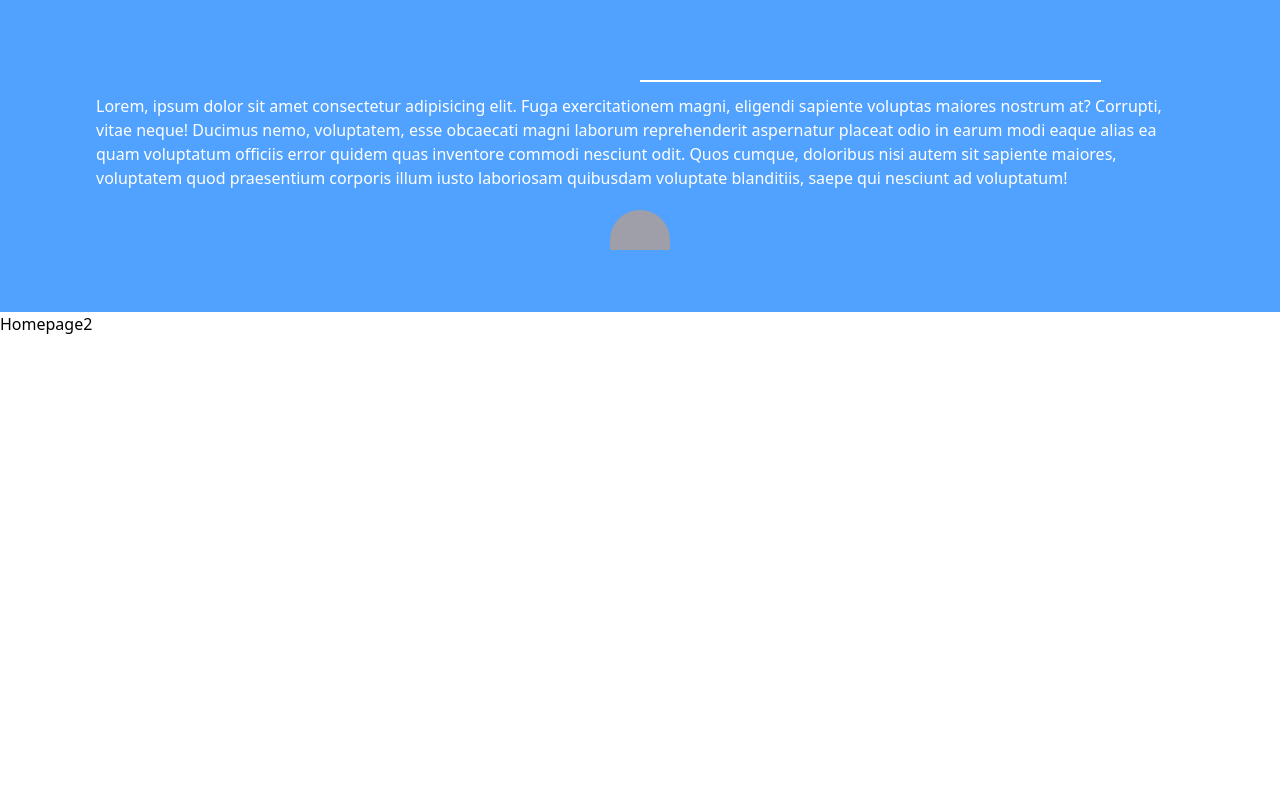
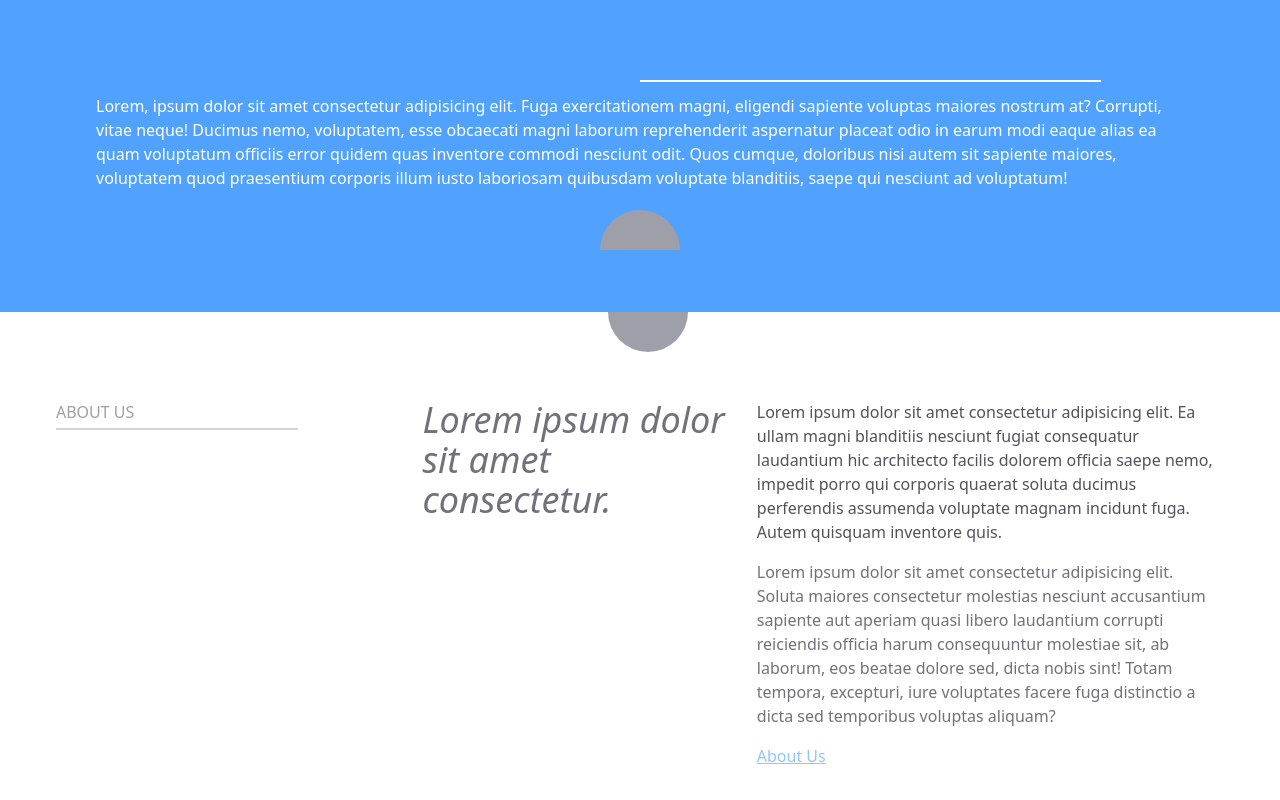
Before and after one commit to abhishekkuldeep/Design1, a React (Vite) app: page / in a window 1280 px wide. Shown: the part 488-1288 px from the top of the page. Before the commit the page ends 878 px from the top, so only its background shows below. Built offline with nearby package versions, Linux system fonts and the light colour scheme.

Commit message:
Add Homepage2

```diff
--- a/src/Button.jsx
+++ b/src/Button.jsx
@@ -1,5 +1,3 @@
-import React from 'react'
-
 function Button({message}) {
   return (
     <div>
--- a/src/Homepage.jsx
+++ b/src/Homepage.jsx
@@ -34,7 +34,7 @@ function Homepage() {
       </div>
 
       <div className='w-full h-1/4 flex align-bottom justify-center mt-5'>
-        <p className='h-10 w-15 bg-zinc-400 rounded-t-full'></p>
+        <p className='h-10 w-20 bg-zinc-400 rounded-t-full'></p>
 
       </div>
 
--- a/src/Homepage2.jsx
+++ b/src/Homepage2.jsx
@@ -2,7 +2,40 @@ import React from 'react'
 
 function Homepage2() {
   return (
-    <div>Homepage2</div>
+    <>
+    <div className='w-full h-screen px-14'>
+
+    <div className='flex justify-center px-16 ml-4'>
+        <div className='w-20 h-10 bg-zinc-400 rounded-b-full'></div>
+
+    </div>
+
+    <div className='w-full h-[90%] bg-white flex flex-row mt-12'>
+        <div className='w-3/5 h-full text-zinc-400 flex flex-row'>
+        <div className='w-1/2 pr-12'>
+            <h1>ABOUT US</h1>
+            <hr className='border-1 border-zinc-300 my-1 w-[80%]'/>
+        </div>
+        <div className='w-1/2 px-4 text-zinc-500'>
+        <p className='text-4xl italic'>Lorem ipsum dolor sit amet consectetur.</p>
+
+        </div>
+
+        </div>
+        <div className='w-2/5 h-full'>
+        <p className='text-zinc-600 font-medium'>Lorem ipsum dolor sit amet consectetur adipisicing elit. Ea ullam magni blanditiis nesciunt fugiat consequatur laudantium hic architecto facilis dolorem officia saepe nemo, impedit porro qui corporis quaerat soluta ducimus perferendis assumenda voluptate magnam incidunt fuga. Autem quisquam inventore quis.</p>
+
+        <p className='text-zinc-500 py-4 font-normal'>Lorem ipsum dolor sit amet consectetur adipisicing elit. Soluta maiores consectetur molestias nesciunt accusantium sapiente aut aperiam quasi libero laudantium corrupti reiciendis officia harum consequuntur molestiae sit, ab laborum, eos beatae dolore sed, dicta nobis sint! Totam tempora, excepturi, iure voluptates facere fuga distinctio a dicta sed temporibus voluptas aliquam?</p>
+
+        <p className='text-blue-300 underline'>About Us</p>
+
+        </div>
+
+    </div>
+    </div>
+    </>
+
+
   )
 }
 
```
